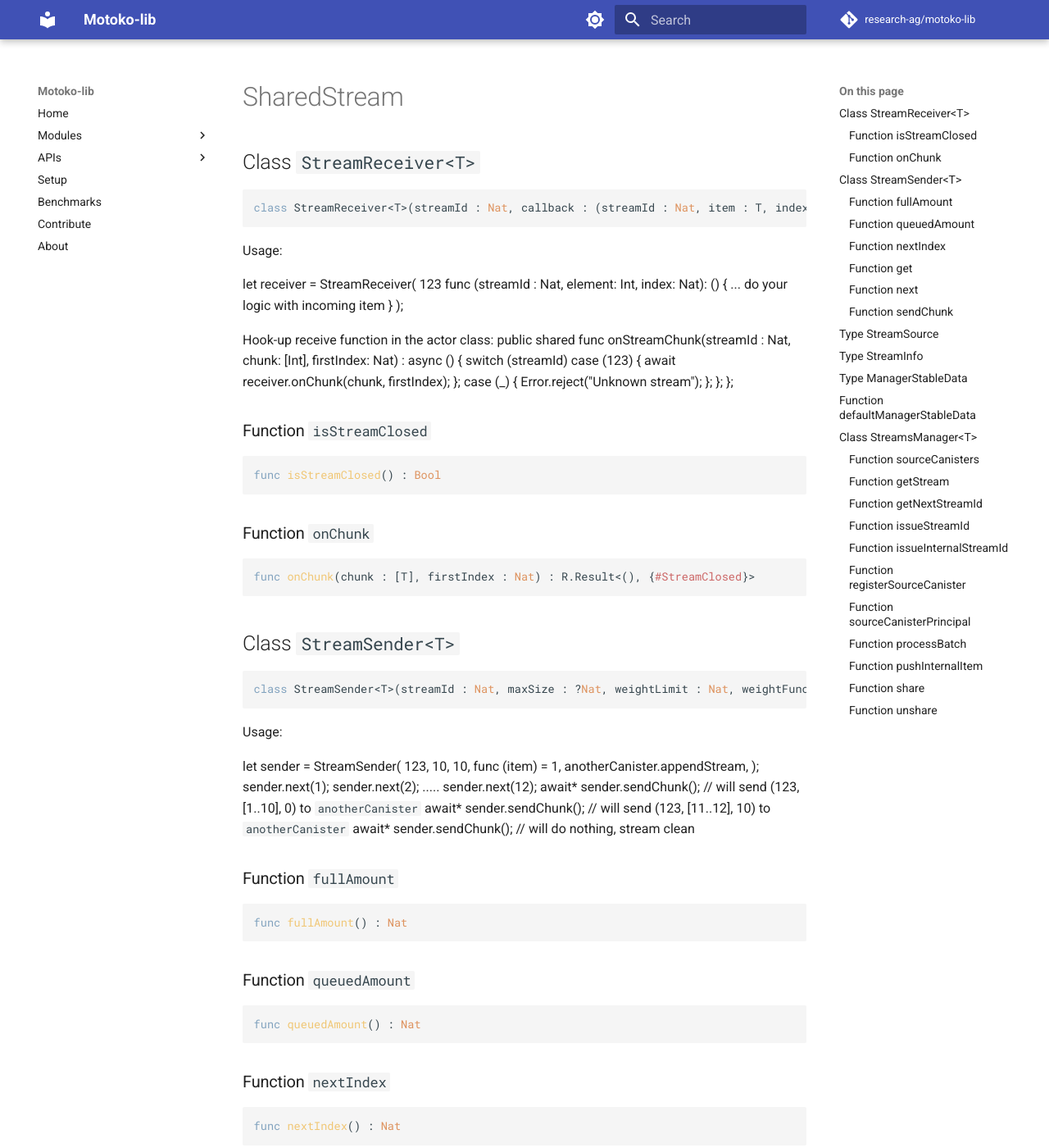
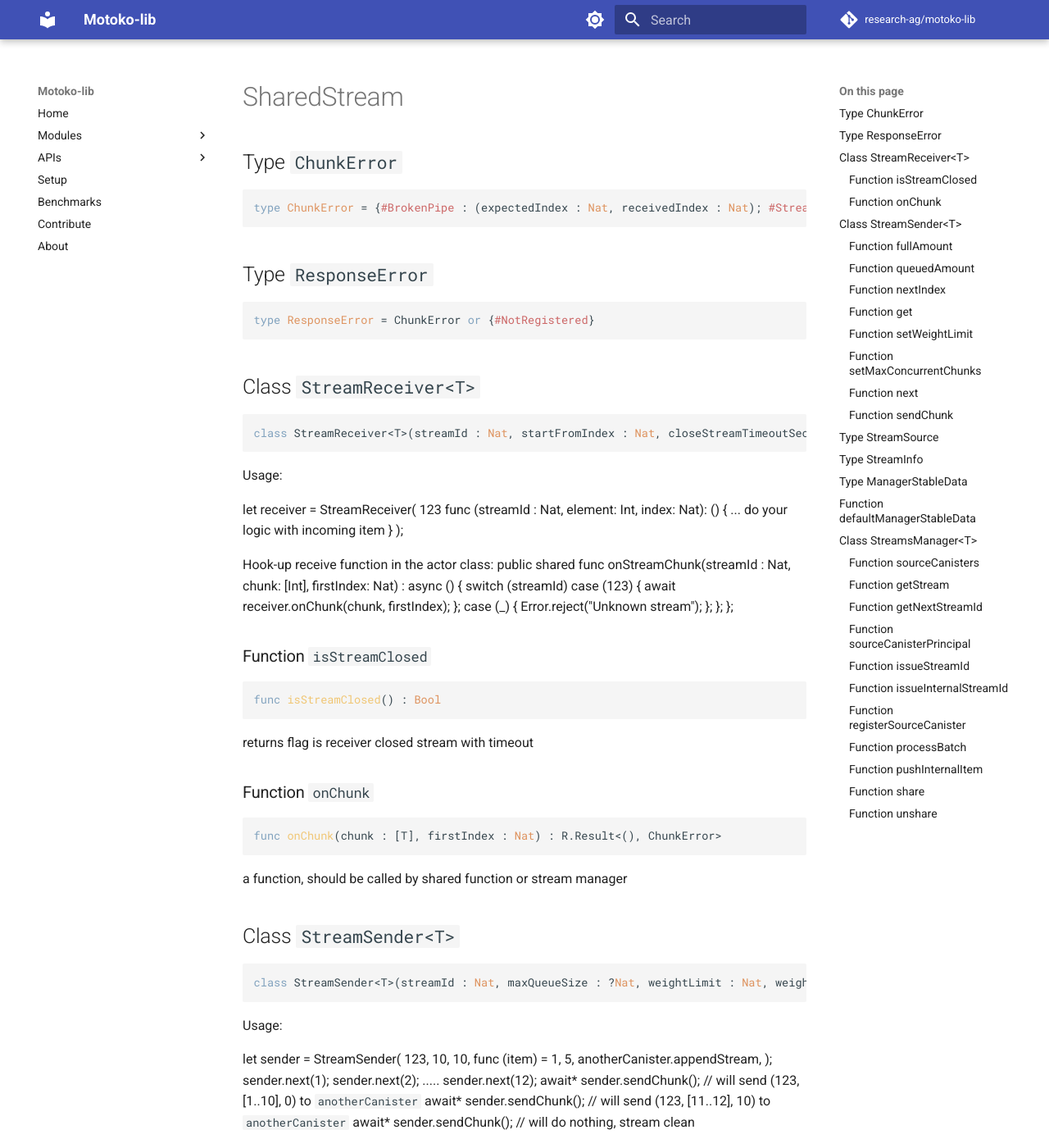
Before and after one commit to research-ag/motoko-lib, an MkDocs documentation site: the page built from docs/modoc/SharedStream.md, in a window 1280 px wide and 1400 px high. Shown: the whole window at 82% size. Built offline with MkDocs 1.6.1 and Material for MkDocs 9.7.7, drawn with Linux system fonts in a browser that asks for light colours; comment, search, counter and statistics services are not loaded; some of the changed text lies outside the part shown.

Commit message:
updated docs

````diff
--- a/docs/modoc/SharedStream.md
+++ b/docs/modoc/SharedStream.md
@@ -1,9 +1,21 @@
 # SharedStream
+
+## Type `ChunkError`
+``` motoko
+type ChunkError = {#BrokenPipe : (expectedIndex : Nat, receivedIndex : Nat); #StreamClosed : Nat}
+```
+
+
+## Type `ResponseError`
+``` motoko
+type ResponseError = ChunkError or {#NotRegistered}
+```
+
 
 ## Class `StreamReceiver<T>`
 
 ``` motoko
-class StreamReceiver<T>(streamId : Nat, callback : (streamId : Nat, item : T, index : Nat) -> (), startFromIndex : Nat)
+class StreamReceiver<T>(streamId : Nat, startFromIndex : Nat, closeStreamTimeoutSeconds : Nat, itemCallback : (streamId : Nat, item : T, index : Nat) -> (), chunkErrorCallback : (expectedIndex : Nat, receivedIndex : Nat) -> ())
 ```
 
 Usage:
@@ -25,18 +37,20 @@
 func isStreamClosed() : Bool
 ```
 
+returns flag is receiver closed stream with timeout
 
 
 ### Function `onChunk`
 ``` motoko
-func onChunk(chunk : [T], firstIndex : Nat) : R.Result<(), {#StreamClosed}>
+func onChunk(chunk : [T], firstIndex : Nat) : R.Result<(), ChunkError>
 ```
 
+a function, should be called by shared function or stream manager
 
 ## Class `StreamSender<T>`
 
 ``` motoko
-class StreamSender<T>(streamId : Nat, maxSize : ?Nat, weightLimit : Nat, weightFunc : (item : T) -> Nat, callback : (streamId : Nat, items : [T], firstIndex : Nat) -> async R.Result<(), StreamError>)
+class StreamSender<T>(streamId : Nat, maxQueueSize : ?Nat, weightLimit : Nat, weightFunc : (item : T) -> Nat, maxConcurrentChunks : Nat, sendFunc : (streamId : Nat, items : [T], firstIndex : Nat) -> async R.Result<(), ResponseError>)
 ```
 
 Usage:
@@ -46,6 +60,7 @@
   10,
   10,
   func (item) = 1,
+  5,
   anotherCanister.appendStream,
 );
 sender.next(1);
@@ -61,6 +76,7 @@
 func fullAmount() : Nat
 ```
 
+full amount of items which weren't sent yet or sender waits for response from receiver
 
 
 ### Function `queuedAmount`
@@ -75,6 +92,7 @@
 func nextIndex() : Nat
 ```
 
+index, which will be assigned to next item
 
 
 ### Function `get`
@@ -82,6 +100,23 @@
 func get(index : Nat) : ?T
 ```
 
+get item from queue by index
+
+
+### Function `setWeightLimit`
+``` motoko
+func setWeightLimit(value : Nat)
+```
+
+update weight limit
+
+
+### Function `setMaxConcurrentChunks`
+``` motoko
+func setMaxConcurrentChunks(value : Nat)
+```
+
+update max amount of concurrent outgoing requests
 
 
 ### Function `next`
@@ -89,13 +124,15 @@
 func next(item : T) : {#ok : Nat; #err : {#NoSpace}}
 ```
 
+add item to the stream
 
 
 ### Function `sendChunk`
 ``` motoko
-func sendChunk() : async* {#ok : Nat; #err : {#Paused; #Busy; #SendChunkError : Text; #StreamClosed}}
+func sendChunk() : async* {#ok : Nat; #err : ChunkError or {#Paused; #Busy; #SendChunkError : Text}}
 ```
 
+send chunk to the receiver
 
 ## Type `StreamSource`
 ``` motoko
@@ -133,6 +170,7 @@
 func sourceCanisters() : Vec.Vector<Principal>
 ```
 
+principals of registered cross-canister stream sources
 
 
 ### Function `getStream`
@@ -140,6 +178,7 @@
 func getStream(id : Nat) : ?StreamInfo<T>
 ```
 
+get stream info by id
 
 
 ### Function `getNextStreamId`
@@ -147,6 +186,15 @@
 func getNextStreamId() : Nat
 ```
 
+get id, which will be assigned to next registered stream
+
+
+### Function `sourceCanisterPrincipal`
+``` motoko
+func sourceCanisterPrincipal(streamId : Nat) : ?Principal
+```
+
+get principal of stream source by stream id
 
 
 ### Function `issueStreamId`
@@ -154,6 +202,7 @@
 func issueStreamId(source : StreamSource) : R.Result<Nat, {#NotRegistered}>
 ```
 
+register new stream
 
 
 ### Function `issueInternalStreamId`
@@ -161,6 +210,7 @@
 func issueInternalStreamId() : Nat
 ```
 
+register new internal stream
 
 
 ### Function `registerSourceCanister`
@@ -168,20 +218,15 @@
 func registerSourceCanister(p : Principal) : ()
 ```
 
-
-
-### Function `sourceCanisterPrincipal`
-``` motoko
-func sourceCanisterPrincipal(streamId : Nat) : ?Principal
-```
-
+register new cross-canister stream
 
 
 ### Function `processBatch`
 ``` motoko
-func processBatch(source : Principal, streamId : Nat, batch : [T], firstIndex : Nat) : R.Result<(), {#NotRegistered; #StreamClosed}>
+func processBatch(source : Principal, streamId : Nat, batch : [T], firstIndex : Nat) : R.Result<(), ResponseError>
 ```
 
+handle chunk from incoming request
 
 
 ### Function `pushInternalItem`
@@ -189,6 +234,7 @@
 func pushInternalItem(streamId : Nat, item : T) : (Nat, Nat)
 ```
 
+append item to internal stream
 
 
 ### Function `share`
````
Also changed, not shown: other parts of docs/modoc/SharedStream.md (+3 -2 lines), 1 other file.
